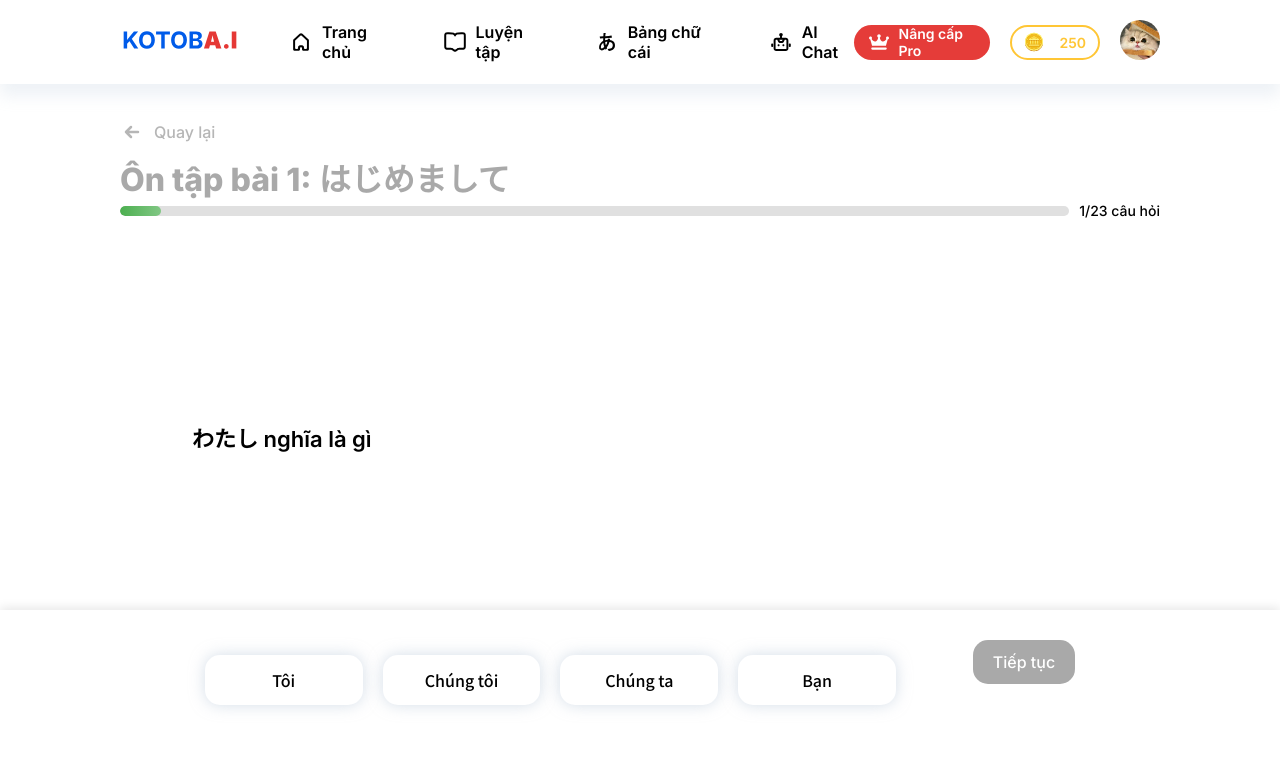
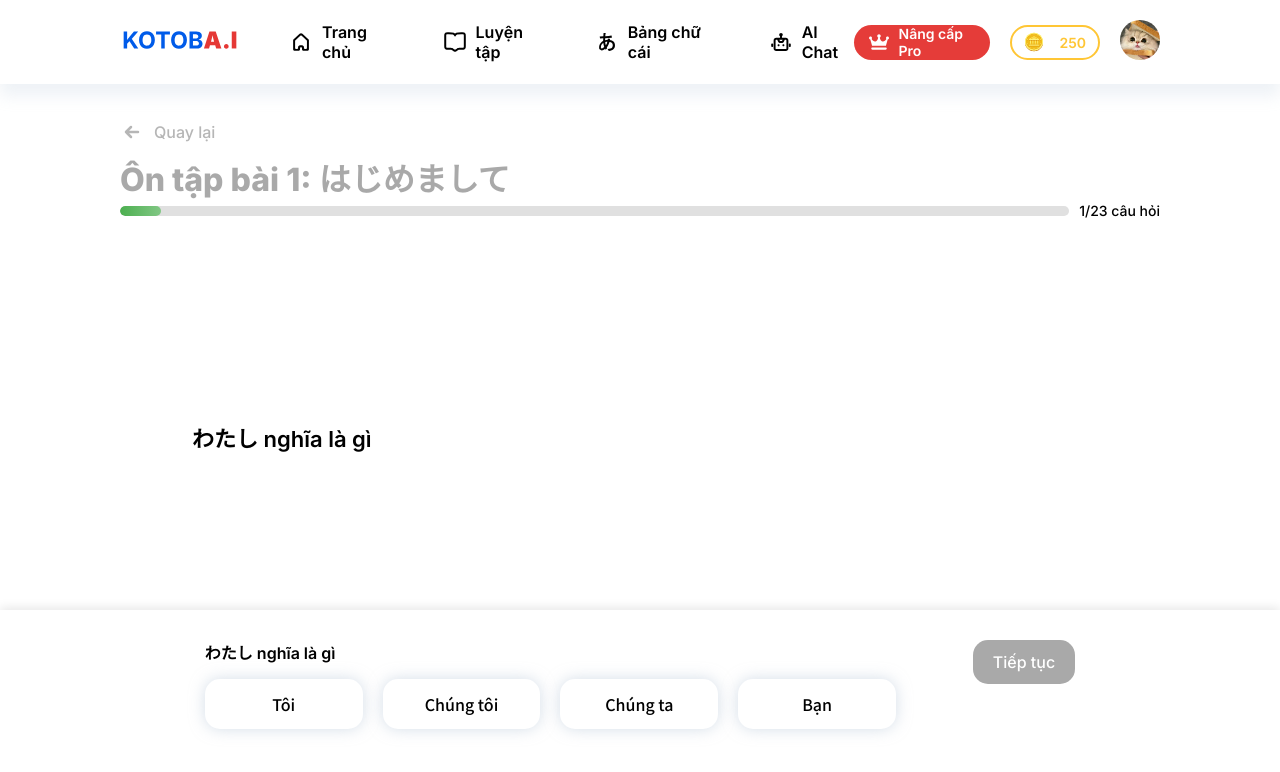
Before and after one commit to Averiette/kotobai, a React (Vite) app: page /practice/1 in a window 1280 px wide. Shown: the top 772 px of the page. Built offline with nearby package versions, Linux system fonts and the light colour scheme.

Commit message:
PracticeDetail

```diff
--- a/src/pages/Practice/PracticeDetail.tsx
+++ b/src/pages/Practice/PracticeDetail.tsx
@@ -1,13 +1,12 @@
 import React, { useState, useEffect } from "react";
 import { useParams } from "react-router-dom";
-import Navbar from "../../components/Navbar/Navbar";
-import OptionsBlock from "../../components/OptionBlock/OptionBlock";
-import BackButton from "../../Components/Button/BackButton/BackButton";
-import { PracticeQnA1 } from "../../data/Practice/PracticeQnA1";
-import { PracticeQnA2 } from "../../data/Practice/PracticeQnA2";
-import { practiceData } from "../../data/Practice/PracticeData";
+import Navbar from "@Components/Navbar/Navbar";
+import OptionsBlock from "@Components/OptionBlock/OptionBlock";
+import BackButton from "@Components/Button/BackButton/BackButton";
+import { PracticeQnA1 } from "@data/Practice/PracticeQnA1";
+import { PracticeQnA2 } from "@data/Practice/PracticeQnA2";
+import { practiceData } from "@data/Practice/PracticeData";
 import styles from "./PracticeDetail.module.css";
-import { style } from "framer-motion/client";
 
 interface Choice {
   text: string;
@@ -117,6 +116,7 @@ const PracticeDetail: React.FC = () => {
               {questions[currentQuestionIndex]?.text || "Câu hỏi không tồn tại"}
             </p>
             <OptionsBlock
+              questionText={questions[currentQuestionIndex]?.text || "Câu hỏi không tồn tại"}
               choices={questions[currentQuestionIndex]?.choices || []}
               selectedAnswer={selectedAnswer}
               isWrong={isWrong}
```
